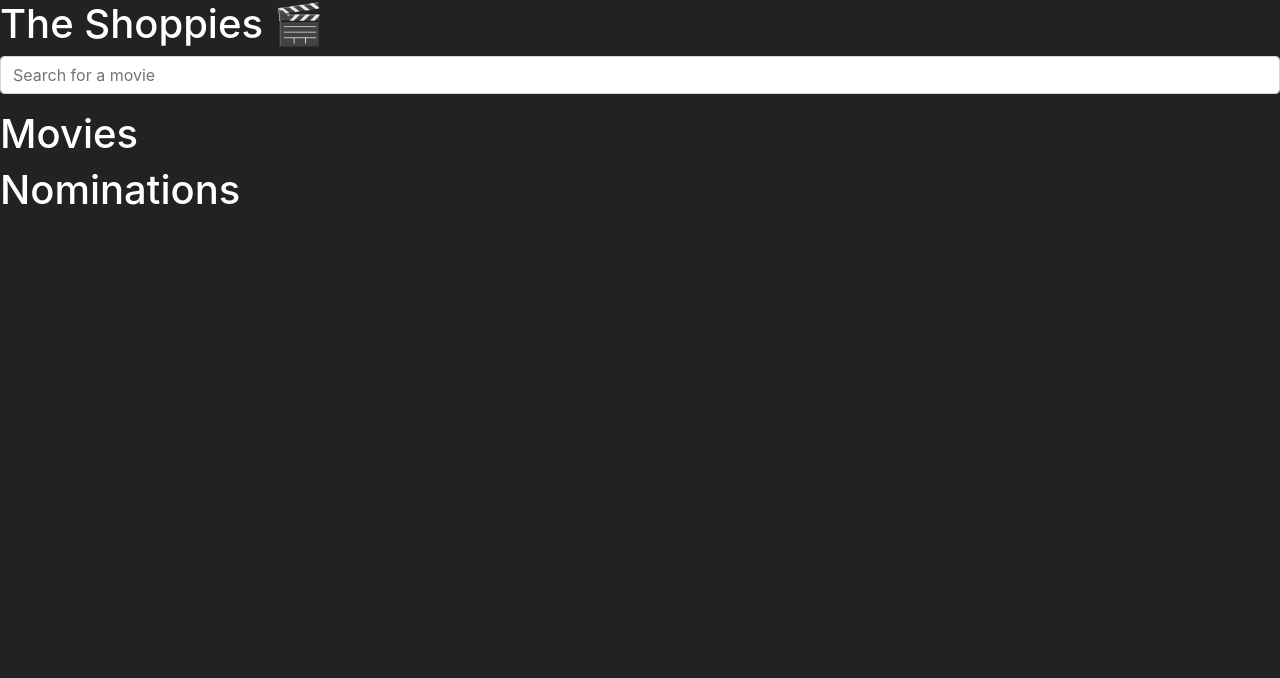
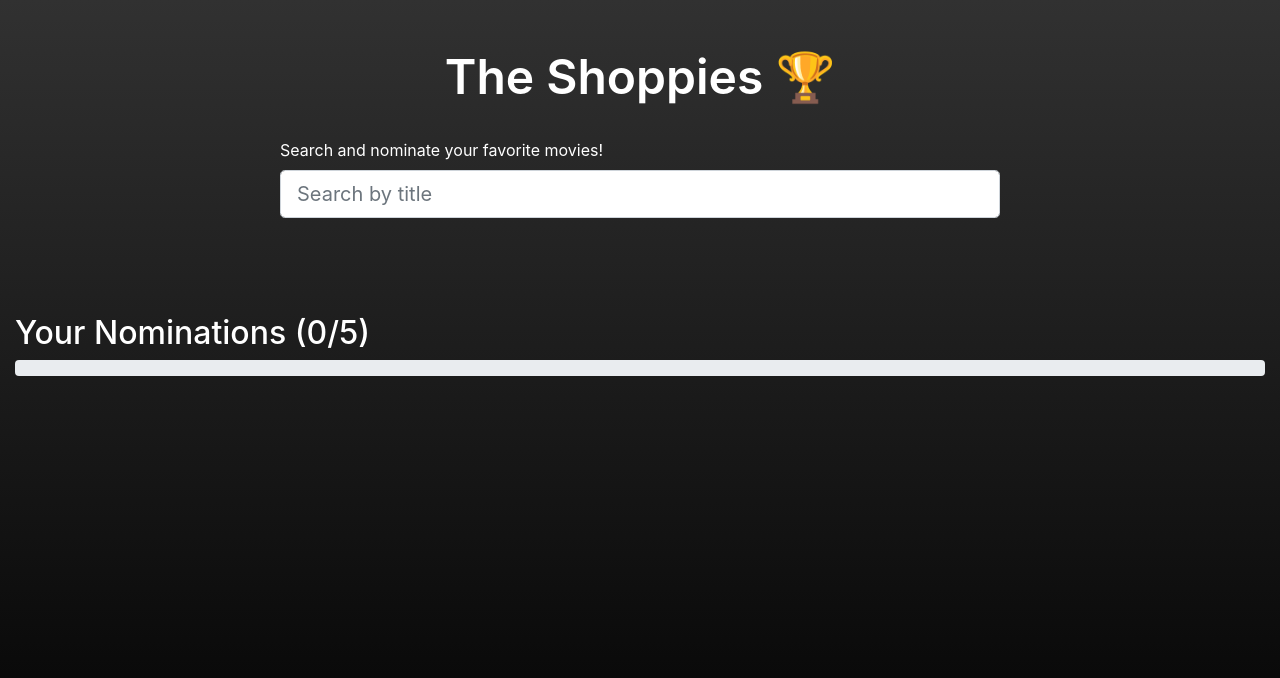
Before and after one commit to bernallium/shoppies, a React (Create React App) app: page / in a window 1280 px wide. Shown: the top 678 px of the page. Built offline with nearby package versions, Linux system fonts and the light colour scheme; no server answers.

Commit message:
Improve styling with Bootstrap components

```diff
--- a/src/App.css
+++ b/src/App.css
@@ -1,4 +1,71 @@
+:root {
+  --main-bg-color: #313131;
+  --accent-color-shadow:  rgb(0, 0, 0, 0.1);
+  --accent-color-shadow-hover:  rgb(0, 0, 0, 0.2);
+  --rounded-border-radius: 8px;
+}
+
 body {
-	background: #222222;
-	color: #ffffff;
+  padding-top: 1rem;
+  color: #ffffff;
+  background: linear-gradient(180deg, var(--main-bg-color), black);
 }
+
+.App {
+  min-height: 100vh;;
+}
+
+.app-header {
+  text-align: center;
+  margin: 2rem 0;
+  font-weight: 600;
+  font-size: 3rem;
+}
+
+.SearchForm {
+  max-width: 45rem;
+  margin: 0 auto;
+}
+
+.row {
+  overflow-x: auto;
+  flex-wrap: nowrap;
+  padding-top: 3rem;
+  padding-bottom: 2rem;
+}
+
+.row::-webkit-scrollbar {
+  display: none; /* Hide scrollbar */
+}
+
+.poster {
+  height: 300px;
+  border-radius: var(--rounded-border-radius) var(--rounded-border-radius) 0 0;
+}
+
+.alert {
+  position: fixed;
+  top: 0;
+  right: 0;
+  z-index: 99999;
+  margin: 1rem;
+}
+
+.movie {
+  background: #0c0c0c;
+  border: none;
+  border-radius: var(--rounded-border-radius);
+  box-shadow: 0 2px 4px var(--accent-color-shadow), 0 8px 16px var(--accent-color-shadow);
+  -webkit-box-shadow: 0 2px 4px black, 0 8px 16px black;
+  transition: all 0.125s linear;
+}
+
+.movie:hover {
+  box-shadow: 0 2px 4px rgba(0, 0, 0, .18), 0 8px 16px var(--accent-color-shadow-hover);
+  border-radius: var(--rounded-border-radius);
+  transform: scale(1.1);
+}
+
+.movie-title {
+  min-height: 60px;
+}
--- a/src/App.js
+++ b/src/App.js
@@ -3,14 +3,27 @@ import React, { useState, useEffect } from 'react';
 import MovieList from './components/MovieList/MovieList'
 import Nominate from './components/Nominate/Nominate'
 
+import Container from 'react-bootstrap/Container';
+import Form from 'react-bootstrap/Form';
+import Row from 'react-bootstrap/Row';
+import Alert from 'react-bootstrap/Alert';
+import ProgressBar from 'react-bootstrap/ProgressBar';
+
 function App() {
   const [search, setSearch] = useState('');
   const [movies, setMovies] = useState([]);
   const [nominations, setNominations] = useState([]);
+  const [showAlert, setShowAlert] = useState(false);
+
+  const NOMINATION_THRESHOLD = 5;
 
   useEffect(() => {
     fetchMovies(search);
   }, [search]);
+
+  useEffect(() => {
+    checkNominationThreshold(nominations);
+  }, [nominations])
 
   const handleChange = (e) => {
     setSearch(e.target.value);
@@ -21,6 +34,14 @@ function App() {
     const response = await fetch(url); // http response
     const responseJson = await response.json();
     responseJson.Search? setMovies(responseJson.Search) : setMovies([]);
+  }
+
+  const checkNominationThreshold = (nominations) => {
+    if (nominations.length >= NOMINATION_THRESHOLD) {
+      setShowAlert(true);
+    } else {
+      setShowAlert(false);
+    }
   }
 
   const nominateMovie = (movie) => {
@@ -34,36 +55,74 @@ function App() {
     setNominations(filteredNominations);
   }
 
+  const renderAlert = () => {
+    if (showAlert) {
       return (
-    <div className="App">
-      <h1>The Shoppies 🎬</h1>
-      <form className="form-group">
-        <input
+        <Alert
+          variant="primary"
+          dismissible
+          size="sm"
+          className="alert"
+          onClose={() => setShowAlert(false)}
+        >
+        Thank you! {NOMINATION_THRESHOLD} movies have successfully been nominated! 🥳
+        </Alert>
+      )
+    }
+  }
+
+  return (
+    <Container
+      className="App"
+      fluid
+    >
+      <h1 className="app-header">The Shoppies 🏆</h1>
+      <Form
+        onSubmit={e => e.preventDefault()}
+        className="SearchForm"
+      >
+        <Form.Group controlId="searchForm">
+          <Form.Label>Search and nominate your favorite movies!</Form.Label>
+          <Form.Control
             type="text"
-          className="form-control"
-          placeholder="Search for a movie"
+            placeholder="Search by title"
+            size="lg"
             value={search}
             onChange={handleChange}
-          required
-        />
-      </form>
-      <h1>Movies</h1>
-      <div>
-        { movies.length && search ? `Results for "${search}"` : ""}
-      </div>
+          >
+          </Form.Control>
+          <Form.Text>
+            { movies.length && search ? `${movies.length} results for "${search}"` : ""}
+          </Form.Text>
+        </Form.Group>
+      </Form>
+      {renderAlert()}
+      <Row>
         <MovieList
           movies={movies}
           handleNominateClick={nominateMovie}
           NominateComponent={Nominate}
           nominations={nominations}
+          className="row"
         />
-      <h1>Nominations</h1>
+      </Row>
+      <h2>Your Nominations ({nominations.length}/5)</h2>
+      <ProgressBar
+        now={nominations.length}
+        max={5}
+        variant="success"
+        striped={true}
+        animated={true}
+      />
+      <Row>
         <MovieList
           movies={nominations}
           handleNominateClick={removeFromNominations}
           NominateComponent={Nominate}
+          className="row"
         />
-    </div>
+      </Row>
+    </Container>
   );
 }
 
--- a/src/components/MovieList/MovieList.js
+++ b/src/components/MovieList/MovieList.js
@@ -1,4 +1,5 @@
 import React from 'react';
+import Image from 'react-bootstrap/Image';
 
 const MovieList = ({movies, handleNominateClick, NominateComponent, nominations}) => {
   return (
@@ -6,13 +7,27 @@ const MovieList = ({movies, handleNominateClick, NominateComponent, nominations}
       {movies.map((movie) =>
         <div
           key={movie.imdbID}
+          className="movie m-2"
         >
-          <img src={movie.Poster} alt='movie'></img>
-          <NominateComponent
-            movie={movie}
-            handleNominateClick={handleNominateClick}
-            nominations={nominations}
+          <Image
+            src={movie.Poster}
+            alt='movie'
+            className="poster"
           />
+          <div
+            className="d-flex flex-column justify-content-between m-2"
+          >
+            <h6
+              className="movie-title"
+            >
+            {movie.Title} ({movie.Year})
+            </h6>
+            <NominateComponent
+              movie={movie}
+              handleNominateClick={handleNominateClick}
+              nominations={nominations}
+            />
+          </div>
         </div>
       )}
     </>
--- a/src/components/Nominate/Nominate.js
+++ b/src/components/Nominate/Nominate.js
@@ -1,16 +1,18 @@
 import React from 'react';
+import Button from 'react-bootstrap/Button';
 
 const Nominate = ({movie, handleNominateClick, nominations}) => {
   return (
     <>
-      <button
+      <Button
+        variant={nominations? 'primary' : 'danger'}
         disabled={
           nominations && nominations.some(nomination => nomination.imdbID === movie.imdbID)
         }
         onClick={() => handleNominateClick(movie)}
       >
-        {nominations? 'Add to Nominations' : 'Remove from Nominations'}
-      </button>
+        {nominations? 'Add to Nominations' : 'Remove'}
+      </Button>
     </>
   )
 }
```
Lines whose indentation alone changed are shown as unchanged.
